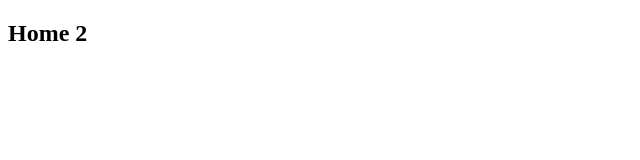
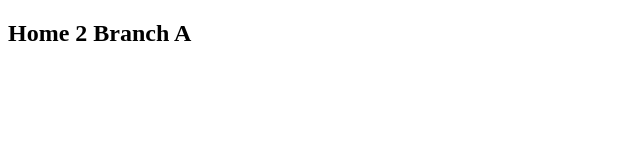
Before and after one commit to mokbulhussain/git2tuto, a plain HTML site: page home2.html in a window 1280 px wide. Shown: the whole page, without its empty margins (0-640 px from the left). Drawn offline with Linux system fonts and the light colour scheme.

Commit message:
update home file

```diff
--- a/home2.html
+++ b/home2.html
@@ -6,6 +6,6 @@
     <title>Document</title>
 </head>
 <body>
-    <h2>Home 2</h2>
+    <h2>Home 2 Branch A</h2>
 </body>
 </html>
```
